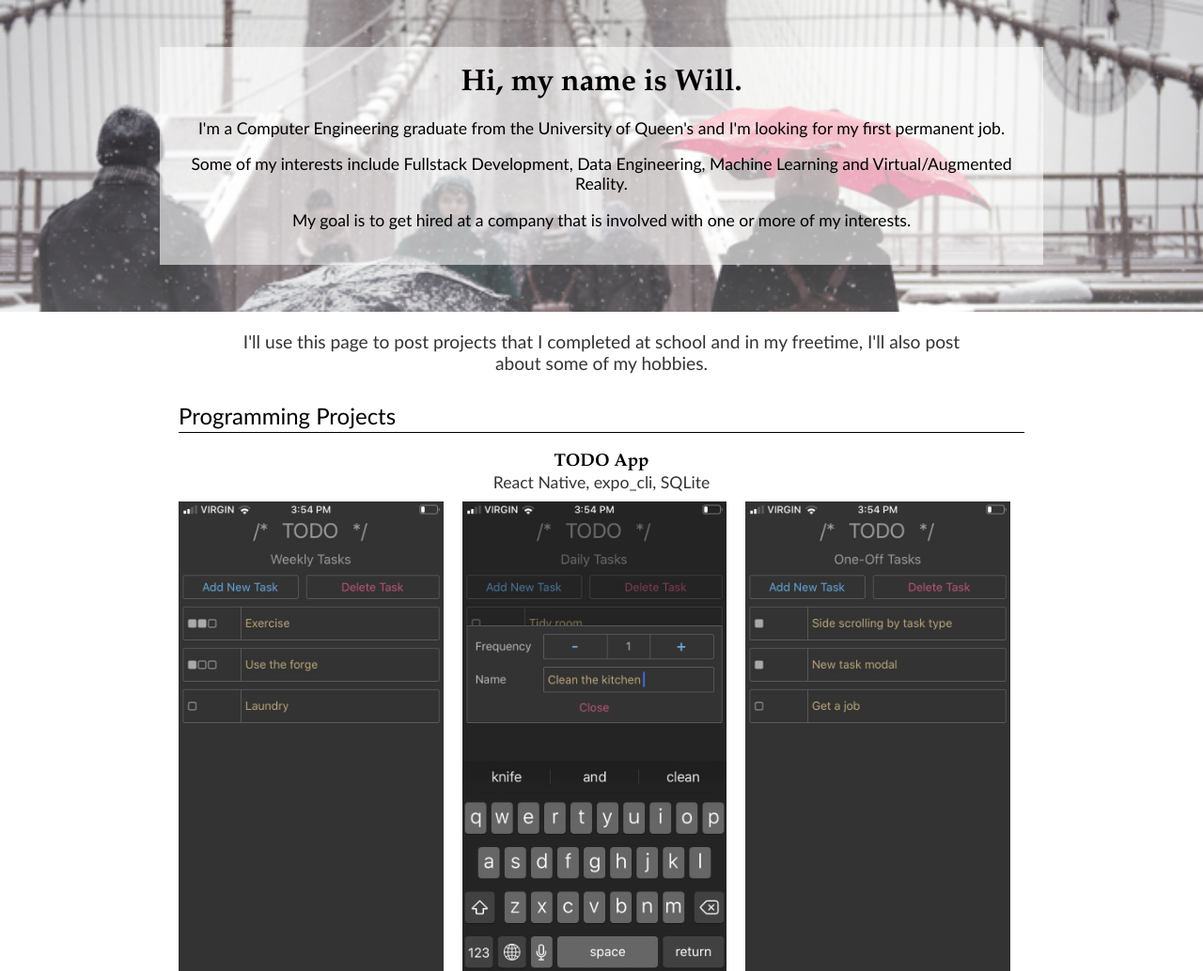
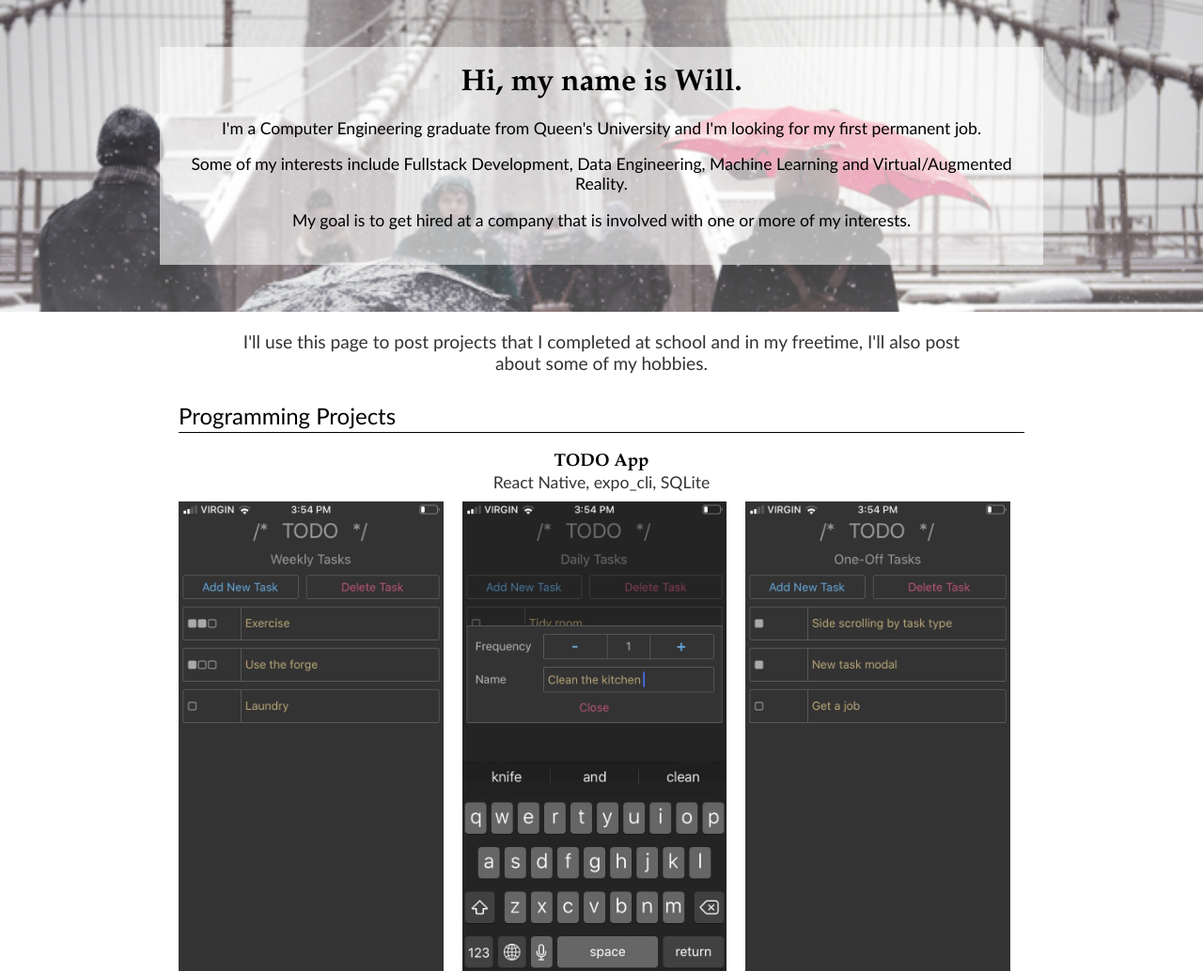
Before and after one commit to qwalley/qwalley.github.io, a plain HTML site: page index.html in a window 1280 px wide. Shown: the top 1034 px of the page at 94% size. Drawn offline with Linux system fonts and the light colour scheme.

Commit message:
typo in banner

```diff
--- a/index.html
+++ b/index.html
@@ -14,7 +14,7 @@
 			<div class="banner_text_background">
 				<h1 class="banner_text">Hi, my name is Will.</h1>
 				<p class="banner_text">
-					I'm a Computer Engineering graduate from the University of Queen's and I'm looking for my first permanent job.
+					I'm a Computer Engineering graduate from Queen's University and I'm looking for my first permanent job.
 				</p>
 				<p class="banner_text">
 					Some of my interests include Fullstack Development, Data Engineering, Machine Learning and Virtual/Augmented Reality.
```
